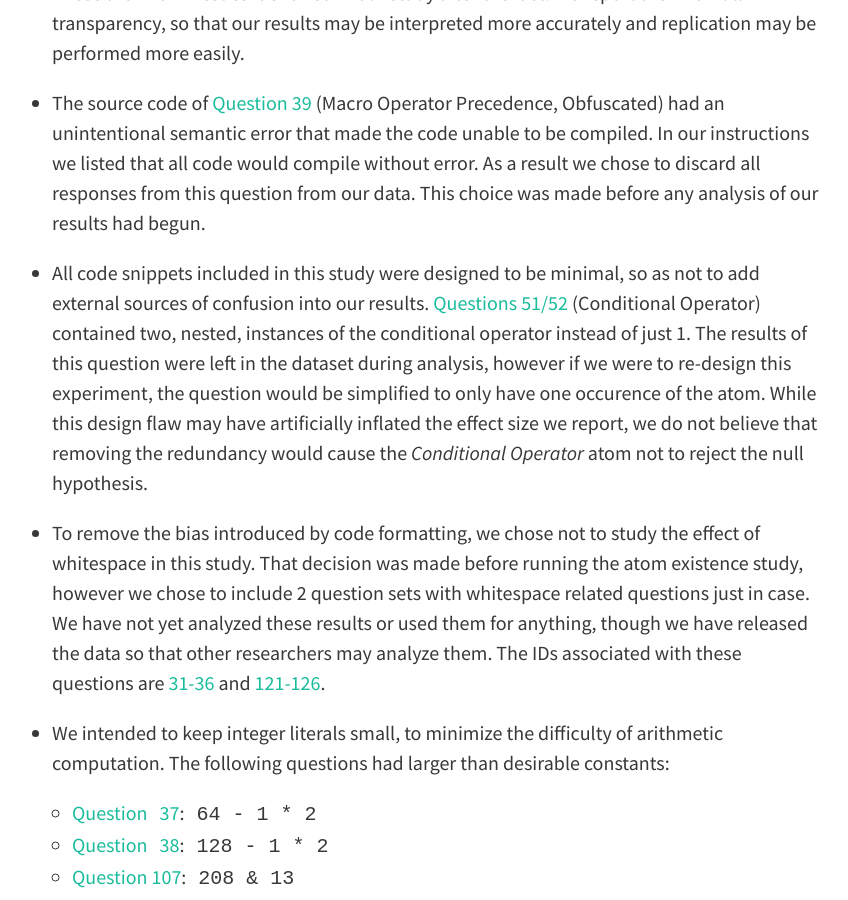
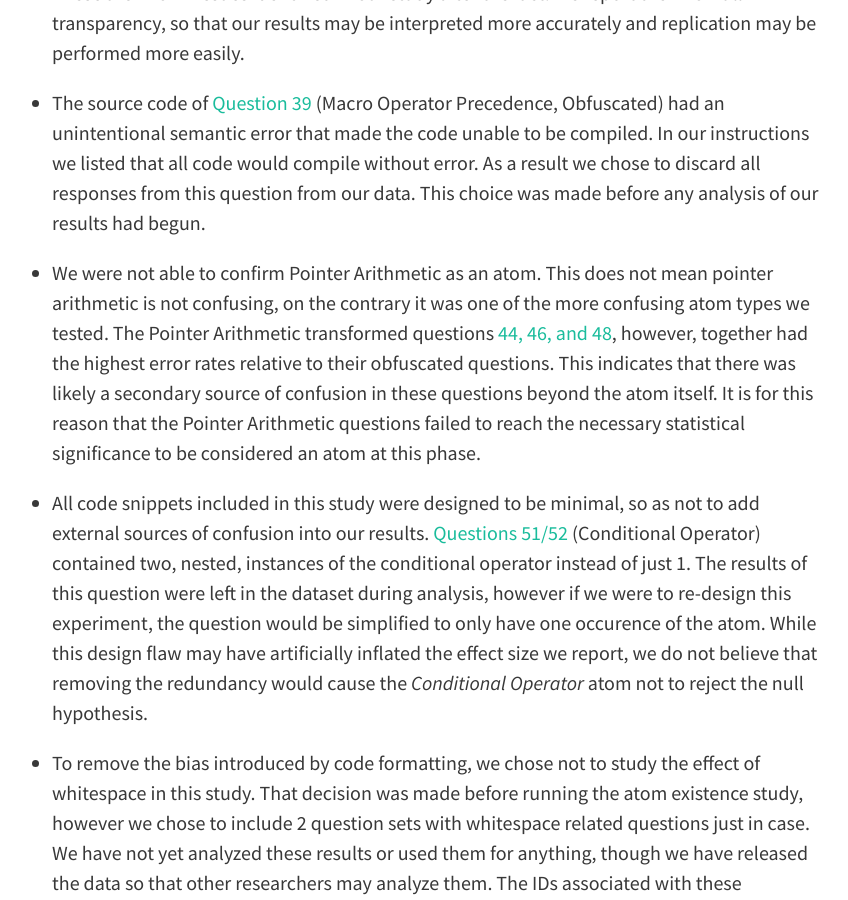
Before and after one commit to AtomsofConfusion/AtomsofConfusion.github.io, a Jekyll site: the page built from 2016-snippet-study/errata.md, in a window 1280 px wide and 900 px high, scrolled down 312 px. Shown: the whole window, without its empty margins (204-1052 px from the left). Built offline with Jekyll 4.4.1, drawn with Linux system fonts in a browser that asks for light colours; nearby versions of some CDN libraries.

Commit message:
Add errata links

```diff
--- a/2016-snippet-study/errata.md
+++ b/2016-snippet-study/errata.md
@@ -7,6 +7,17 @@
 
 <a name="macro_name"></a>
 * The source code of [Question 39](questions#q39) (Macro Operator Precedence, Obfuscated) had an unintentional semantic error that made the code unable to be compiled. In our instructions we listed that all code would compile without error. As a result we chose to discard all responses from this question from our data. This choice was made before any analysis of our results had begun.
+
+<a name="pointer_arithmetic"></a>
+* We were not able to confirm Pointer Arithmetic as an atom. This does not mean
+pointer arithmetic is not confusing, on the contrary it was one of the more
+confusing atom types we tested. The Pointer Arithmetic transformed questions
+[44, 46, and 48](questions#q44), however, together had the highest error rates
+relative to their obfuscated questions. This indicates that there was likely a
+secondary source of confusion in these questions beyond the atom itself. It is
+for this reason that the Pointer Arithmetic questions failed to reach the
+necessary statistical significance to be considered an atom at this phase.
+
 
 <a name="nested"></a>
 * All code snippets included in this study were designed to be minimal, so as not to add external sources of confusion into our results. [Questions 51/52](questions#q51) (Conditional Operator) contained two, nested, instances of the conditional operator instead of just 1. The results of this question were left in the dataset during analysis, however if we were to re-design this experiment, the question would be simplified to only have one occurence of the atom. While this design flaw may have artificially inflated the effect size we report, we do not believe that removing the redundancy would cause the *Conditional Operator* atom not to reject the null hypothesis.
--- a/2016-snippet-study/questions.html
+++ b/2016-snippet-study/questions.html
@@ -33,7 +33,7 @@
         <li> Transformed ID: {{ question.Pair }} </li>
         <li> Obfuscated Answer: {{ question.Answer_c }} </li>
         <li> Transformed Answer: {{ question.Answer_nc }} </li>
-        {{ question.Errata }}
+
         {% if question.Errata != "" %}
           <li> <a href="/2016-snippet-study/errata#{{ question.Errata }}">Errata</a> </li>
         {% endif %}
--- a/data.html
+++ b/data.html
@@ -74,11 +74,11 @@
   <tr class="accepted" > <td> <a href='#assignment-value'> Assignment as Value </a></td>  <td><code>V1 = V2 = 3; </code></td>  <td align="right"> 0.42 </td> <td> 3.78e-10 </td> </tr>
   <tr class="accepted" > <td> <a href='#logic-control'> Logic as Control Flow  </a></td>  <td><code>V1 && F2(); </code></td>  <td align="right"> 0.41 </td> <td> 5.62e-09 </td> </tr>
     <tr class="accepted" > <td> <a href='#macro-precedence'> Macro Operator Precedence  </a></td>  <td><code>#define M1 64-1
-2*M1 </code></td>  <td align="right"> 0.36 </td> <td> 1.77e-07 <b>*</b> </td> </tr>
+2*M1 </code></td>  <td align="right"> 0.36 </td> <td> 1.77e-07 <b><a href="2016-snippet-study/errata#macro_name">*</a></b> </td> </tr>
   <tr class="accepted" > <td> <a href='#post-increment'> Post-Increment/Decrement  </a></td>  <td><code>V1 = V2++; </code></td>  <td align="right"> 0.34 </td> <td> 6.98e-08 </td> </tr>
   <tr class="accepted" > <td> <a href='#type-conversion'> Type Conversion  </a></td>  <td><code>(double)(3/2) </code></td>  <td align="right"> 0.29 </td> <td> 5.17e-07 </td> </tr>
   <tr class="accepted" > <td> <a href='#reversed-subscript'> Reversed Subscripts  </a></td>  <td><code>1["abc"] </code></td>  <td align="right"> 0.23 </td> <td> 1.52e-06 </td> </tr>
-  <tr class="accepted" > <td> <a href='#conditional-operator'> Conditional Operator  </a></td>  <td><code>V2 = (V1==3)?2:V2 </code></td>  <td align="right"> 0.23 </td> <td> 1.74e-05 <b>*</b> </td> </tr>
+  <tr class="accepted" > <td> <a href='#conditional-operator'> Conditional Operator  </a></td>  <td><code>V2 = (V1==3)?2:V2 </code></td>  <td align="right"> 0.23 </td> <td> 1.74e-05 <b><a href="2016-snippet-study/errata#nested">*</a></b> </td> </tr>
   <tr class="accepted" > <td> <a href='#comma-operator'> Comma Operator  </a></td>  <td><code>V3 = (V1+=1, V1) </code></td>  <td align="right"> 0.23 </td> <td> 2.46e-04 </td> </tr>
   <tr class="accepted" > <td> <a href='#pre-increment'> Pre-Increment/Decrement  </a></td>  <td><code>V1 = ++V2; </code></td>  <td align="right"> 0.16 </td> <td> 6.89e-04 </td> </tr>
   <tr class="accepted" > <td> <a href='#infix-precedence'> Infix Operator Precedence  </a></td>  <td><code>0 && 1 || 2 </code></td>  <td align="right"> 0.14 </td> <td> 5.90e-05 </td> </tr>
@@ -92,7 +92,7 @@
   <tr class="rejected" > <td> <a href='#dead-unreachable'> Dead, Unreachable, Repeated  </a></td>  <td><code>V1 = 1;
 V1 = 2; </code></td>  <td align="right"> 0.03 </td> <td> 0.059 </td> </tr>
   <tr class="rejected" > <td> <a href='#arithmetic-logic'> Arithmetic as Logic  </a></td>  <td><code>(V1-3) * (V2-4) </code></td>  <td align="right"> 0.03 </td> <td> 0.248 </td> </tr>
-  <tr class="rejected" > <td> <a href='#pointer-arithmetic'> Pointer Arithmetic  </a></td>  <td><code>"abcdef"+3 </code></td>  <td align="right"> 0.01 </td> <td> 0.752 </td> </tr>
+  <tr class="rejected" > <td> <a href='#pointer-arithmetic'> Pointer Arithmetic  </a></td>  <td><code>"abcdef"+3 </code></td>  <td align="right"> 0.01 </td> <td> 0.752 <b><a href="2016-snippet-study/errata#pointer_arithmetic">*</a></b> </td> </tr>
   <tr class="rejected" style="border-bottom: 1px solid #ddd;" > <td> <a href='#constant-variables'> Constant Variables  </a></td>  <td><code>int V1 = 5;
 printf("%d", V1); </code></td>  <td align="right"> 0.00 </td> <td> 1.000 </td> </tr>
    </table>
```
